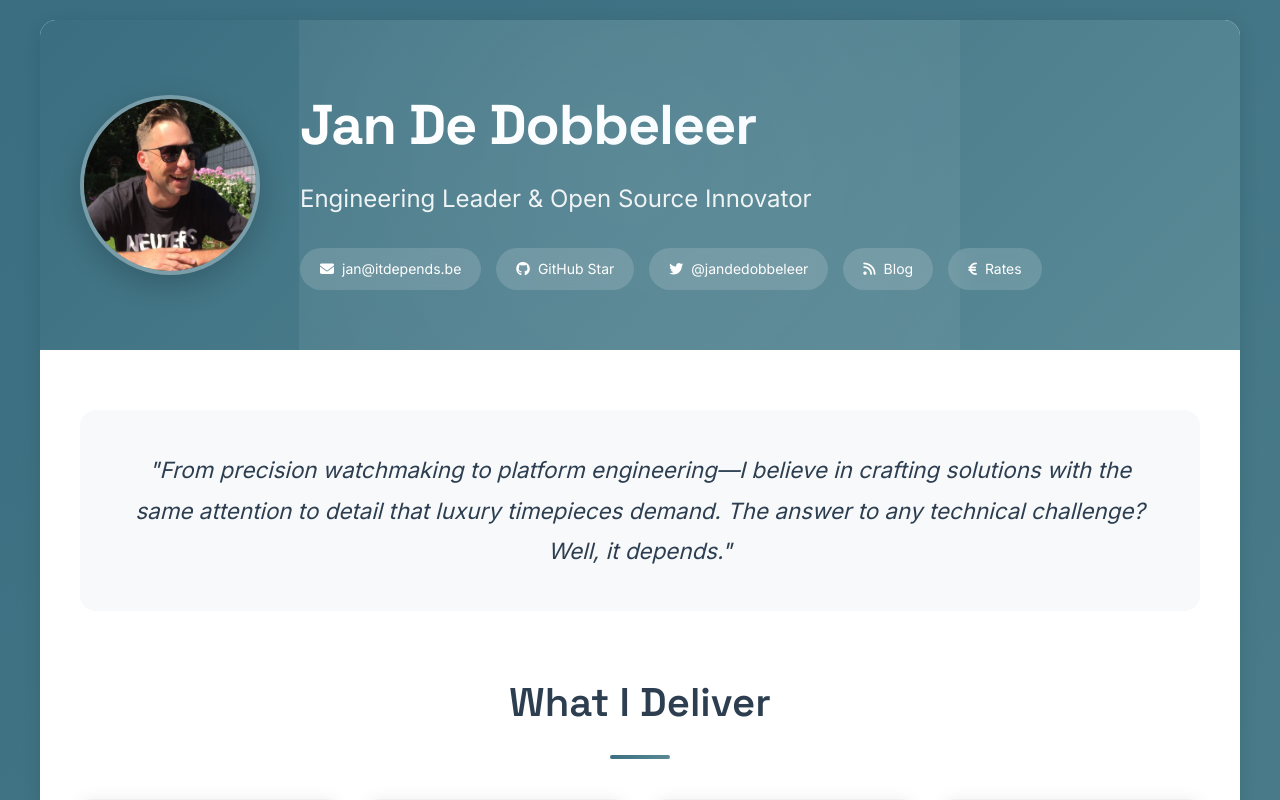
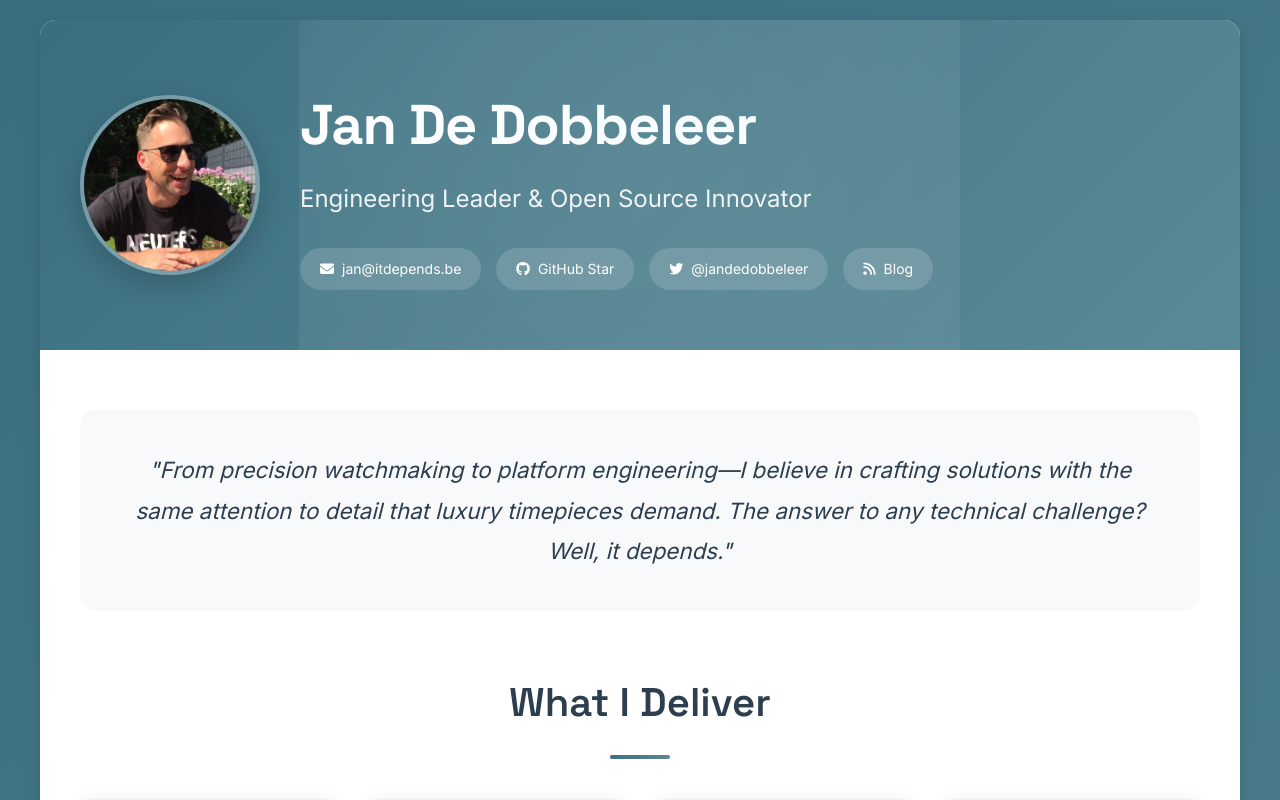
Before and after one commit to JanDeDobbeleer/itdepends.be, a website: page index.html in a window 1280 px wide. Shown: the top 800 px of the page. Drawn offline with Linux system fonts and the light colour scheme.

Commit message:
feat: remove rates link from home page

```diff
--- a/index.html
+++ b/index.html
@@ -442,10 +442,6 @@
             <i class="fa fa-rss"></i>
             Blog
           </a>
-          <a href="rates.html" class="contact-link">
-            <i class="fa fa-euro"></i>
-            Rates
-          </a>
         </div>
       </div>
     </section>
```
